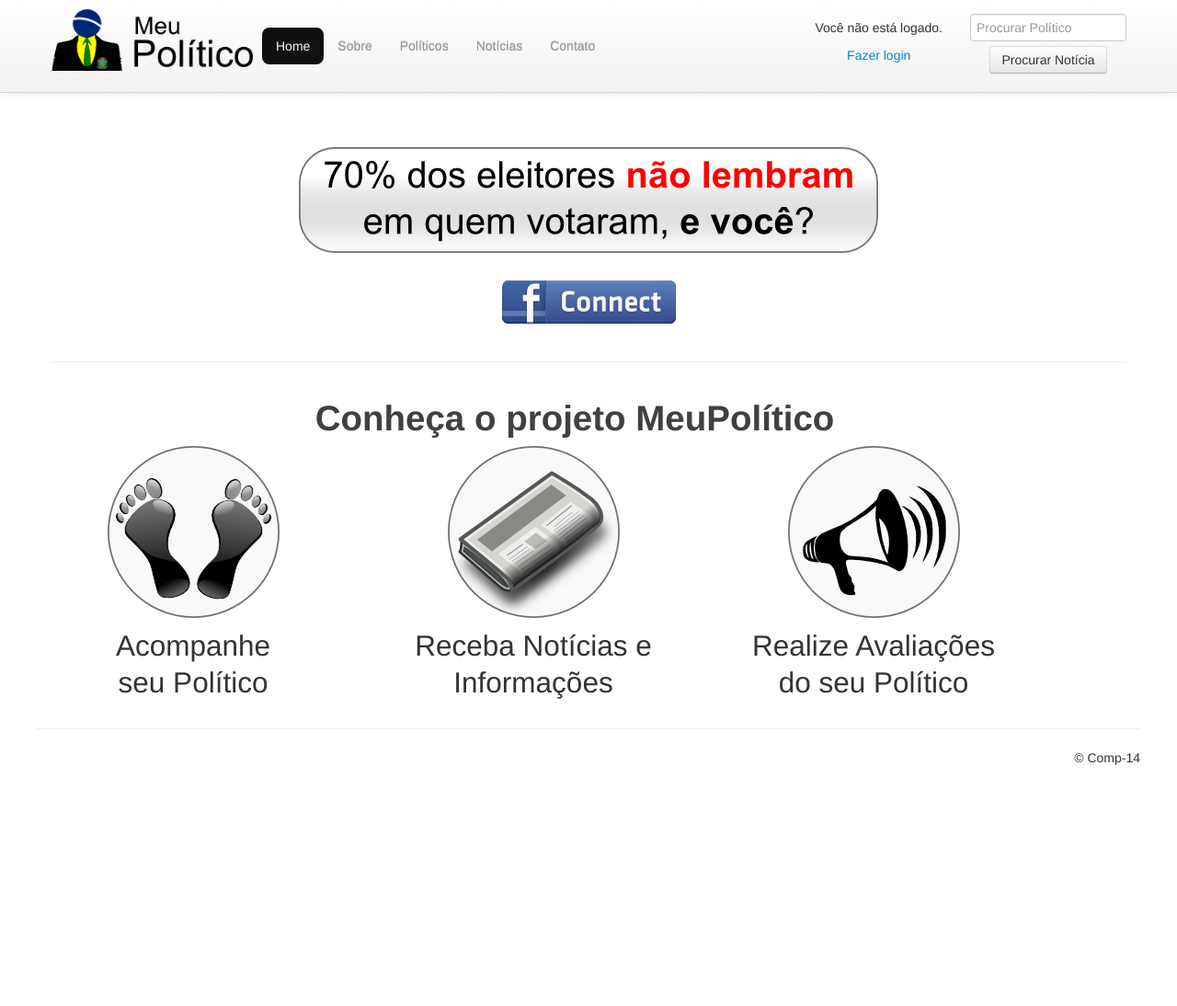
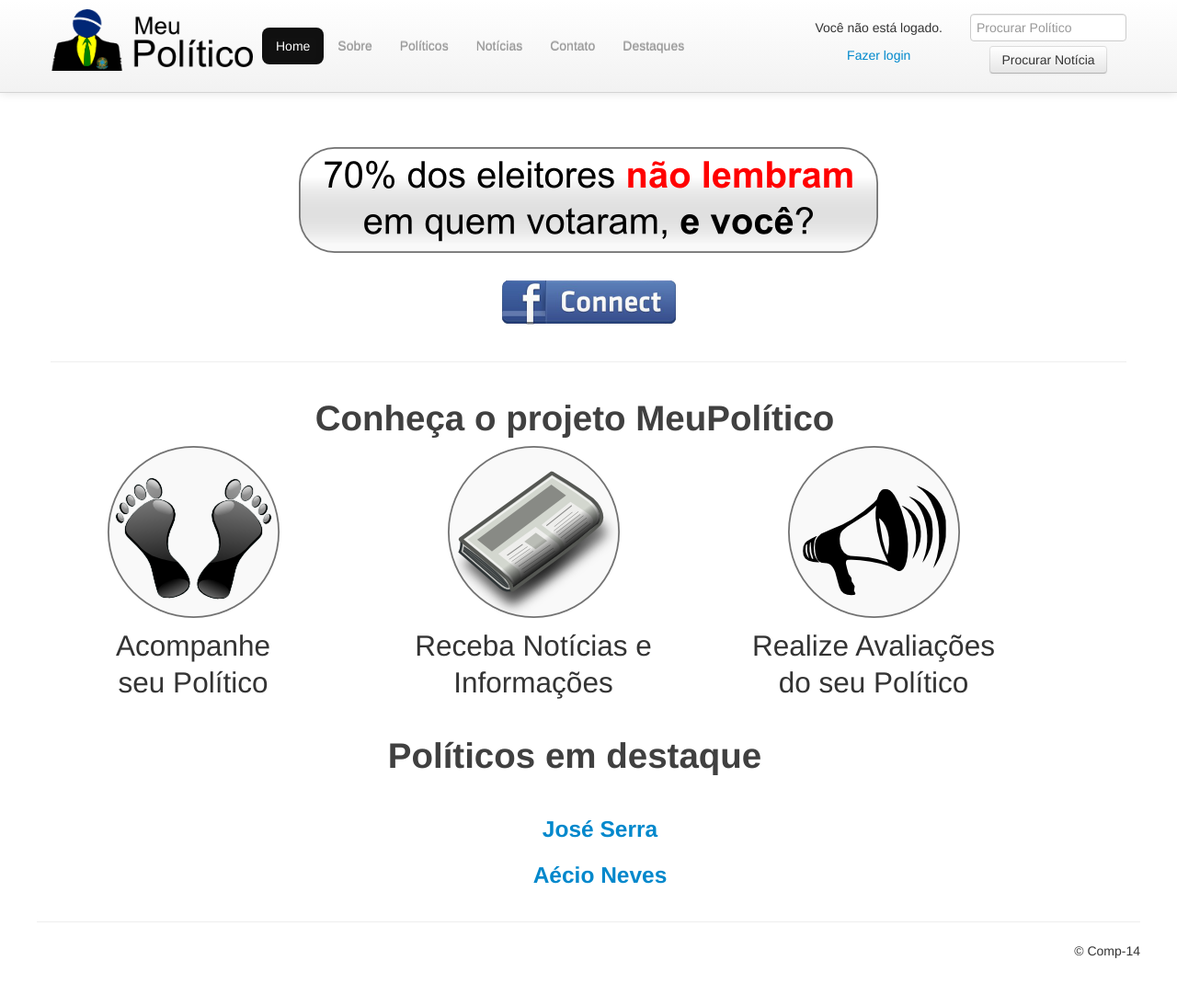
Before and after one commit to thalesmello/meupolitico, a Django app: page / in a window 1280 px wide. Shown: the whole page at 92% size. Before the commit the page ends 832 px from the top, so only its background shows below. Run offline with Django 3.2, Linux system fonts and the light colour scheme; data comes from the database, SQL or seed files in the repository; parts of the project's set-up code (start-up, migrations or seed data) failed here and were passed over; some libraries are stand-ins or nearby versions.

Commit message:
Políticos do dia em destaque na página inicial

```diff
--- a/politicians/templates/politicians/base.html
+++ b/politicians/templates/politicians/base.html
@@ -50,6 +50,7 @@
                         <li id="top_noticias"><a href="{% url 'news' %}">Notícias</a></li>
                         <!-- <li id="top_busca"><a href="{% url 'news_search' %}">Busca Avançada</a></li> -->
                         <li id="top_contato"><a href="{% url 'home' %}">Contato</a></li>
+                        <li id="top_destaques"><a href="{% url 'home' %}">Destaques</a></li>
                         <!-- <li class="dropdown">
                         <a href="#" class="dropdown-toggle" data-toggle="dropdown">Dropdown <b class="caret"></b></a>
                         <ul class="dropdown-menu">
--- a/politicians/templates/politicians/home.html
+++ b/politicians/templates/politicians/home.html
@@ -26,6 +26,20 @@
         <h2 class="image_subtitle">Realize Avaliações <br> do seu Político</h2>
     </div>
 </div>
+<br>
+<div class="row">
+<h1 id="info"> Políticos em destaque </h1>
+</div>
+<br>
+    {% if politician_of_the_day %}
+        <ul>
+        {% for politician in politician_of_the_day %}
+                <h3 class="title_text"> <a href="{% url 'politician_profile' politician.id %}">{{ politician.name }}</a></h3>
+        {% endfor %}
+        </ul>
+    {% else %}
+        <p>Nenhum político cadastrado.</p>
+    {% endif %}
 {% endblock %}
 
 {% block page_js %}
--- a/politicians/views.py
+++ b/politicians/views.py
@@ -5,10 +5,16 @@ from django.http import HttpResponse
 from politicians.models import Politician, News, User
 from django.utils import timezone
 from datetime import timedelta
+from datetime import date
 from crawler import add_news_to_db
 
 def home(request):
-    return render(request, 'politicians/home.html')
+    politicians_list = Politician.objects.all().order_by('id')
+    base_date = date(1987,3,9)
+    today = date.today()
+    politician_of_the_day = politicians_list[(today-base_date).days%len(politicians_list):((today-base_date).days%len(politicians_list)+5)]
+    context = {'politician_of_the_day': politician_of_the_day}
+    return render(request, 'politicians/home.html', context)
 
 def politicians(request):
     politicians_list = Politician.objects.all().order_by('name')
```
